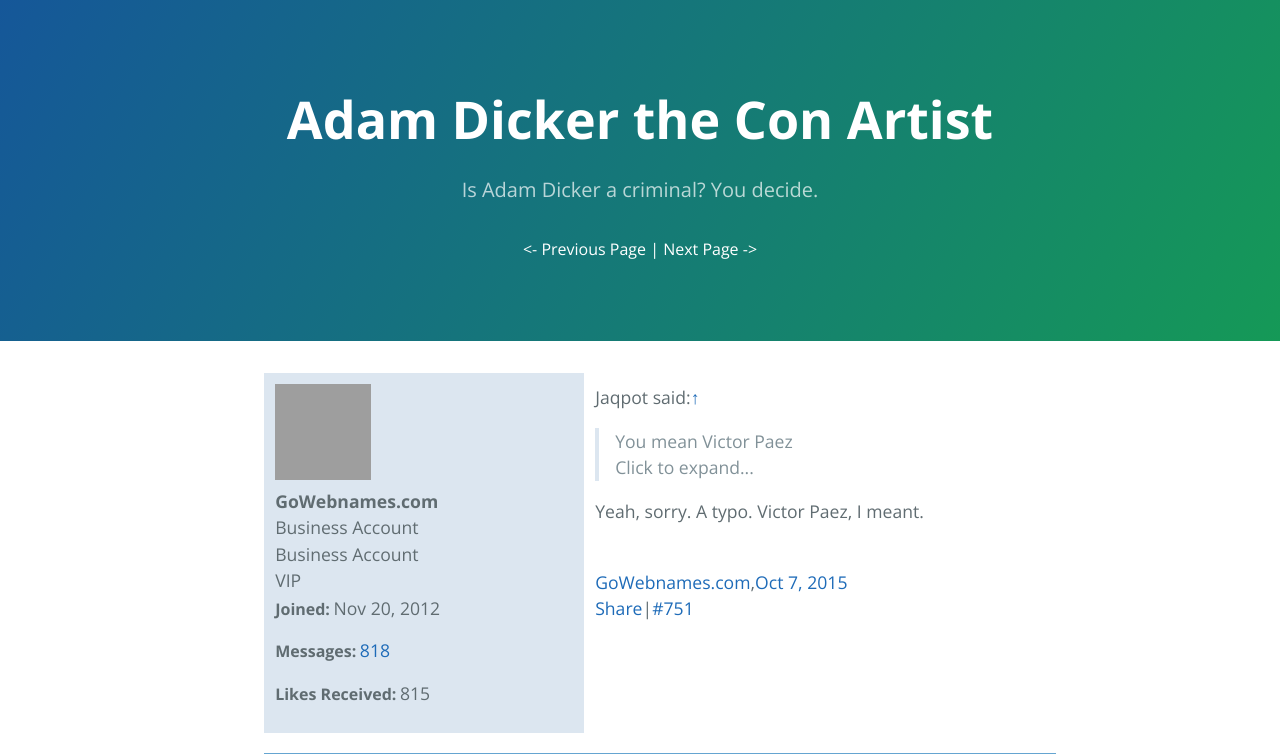
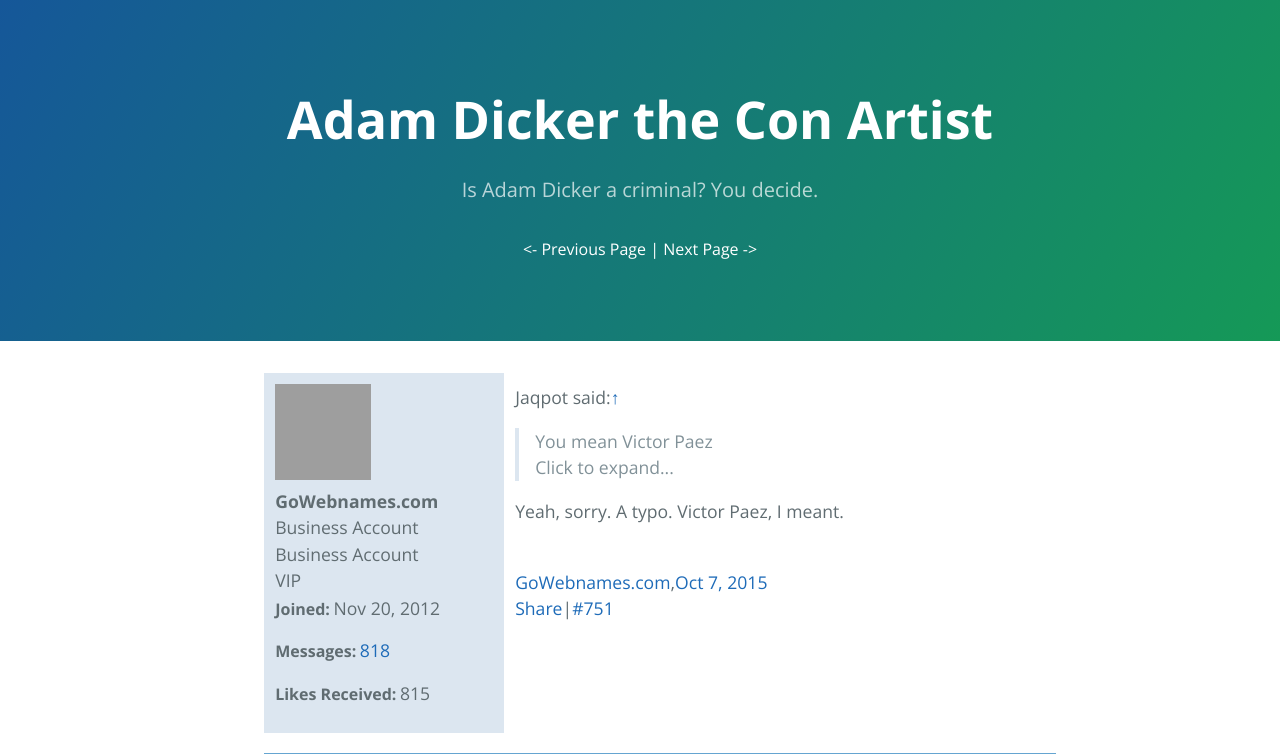
Before and after one commit to vanillascript/adamdicker, a Jekyll site: the page built from pages/31.html, in a window 1280 px wide. Shown: the top 754 px of the page. Built offline with Jekyll 4.4.1, drawn with Linux system fonts in a browser that asks for light colours; grey boxes are pictures that could not be loaded.

Commit message:
Update threadpage.css

```diff
--- a/stylesheets/threadpage.css
+++ b/stylesheets/threadpage.css
@@ -14,7 +14,7 @@
 .messageUserInfo {
   float: left;
   background-color: #dce6f0;
-  width: 20rem;
+  width: 15rem;
   padding: 0.7rem; }
   .messageUserInfo h3 {
     font-size: 1em;
@@ -40,9 +40,17 @@
       display: inline-block;
       margin: 0 0 0 0.2em; }
 
+@media screen and (max-width: 42em) {
+  .messageUserInfo {
+    float: none; } }
+
 .messageInfo {
-  margin-left: 20rem;
+  margin-left: 15rem;
   padding: 0.7rem; }
+
+@media screen and (max-width: 42em) {
+  .messageInfo {
+    margin-left: 0; } }
 
 .messageContent article > blockquote {
   padding: 0;
```
